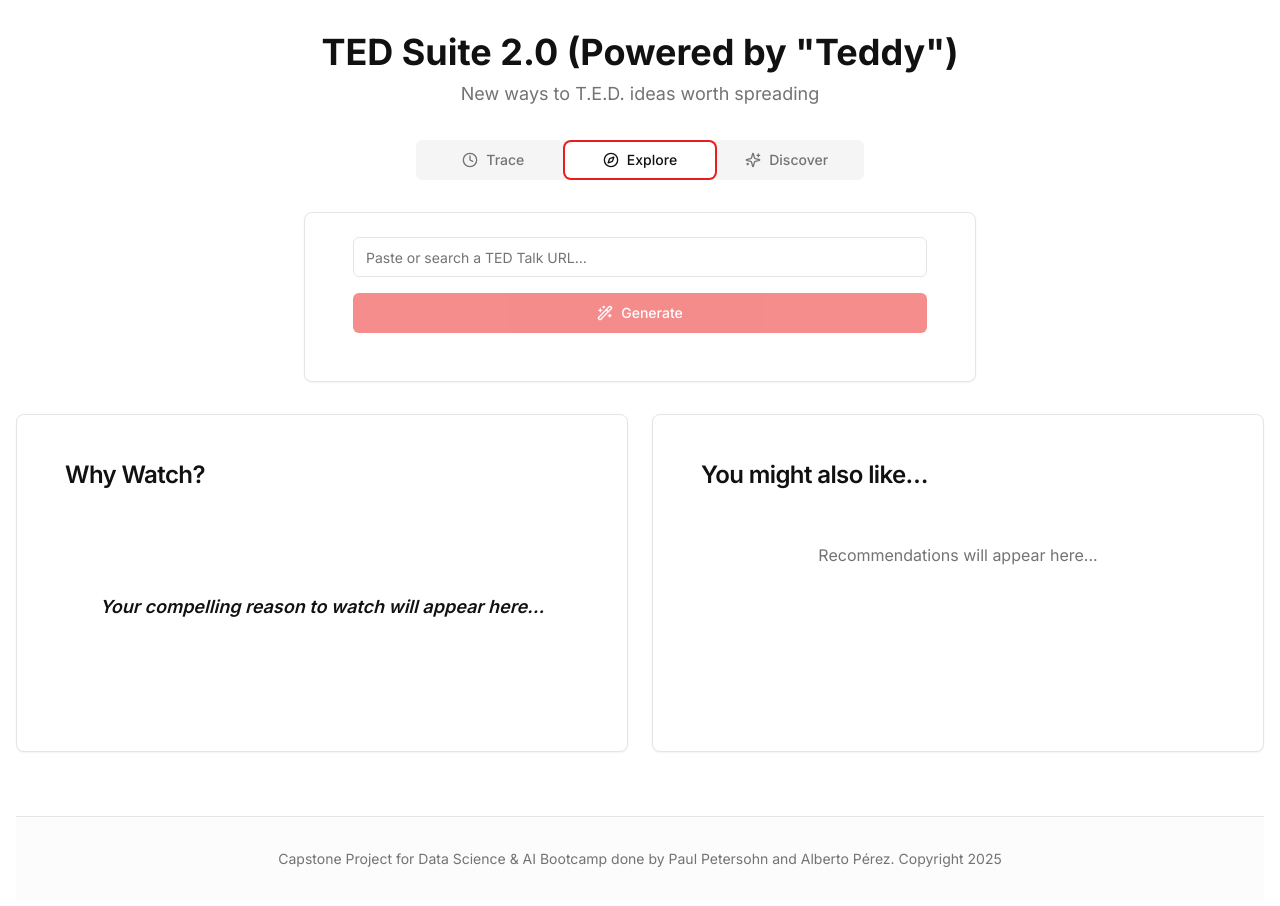
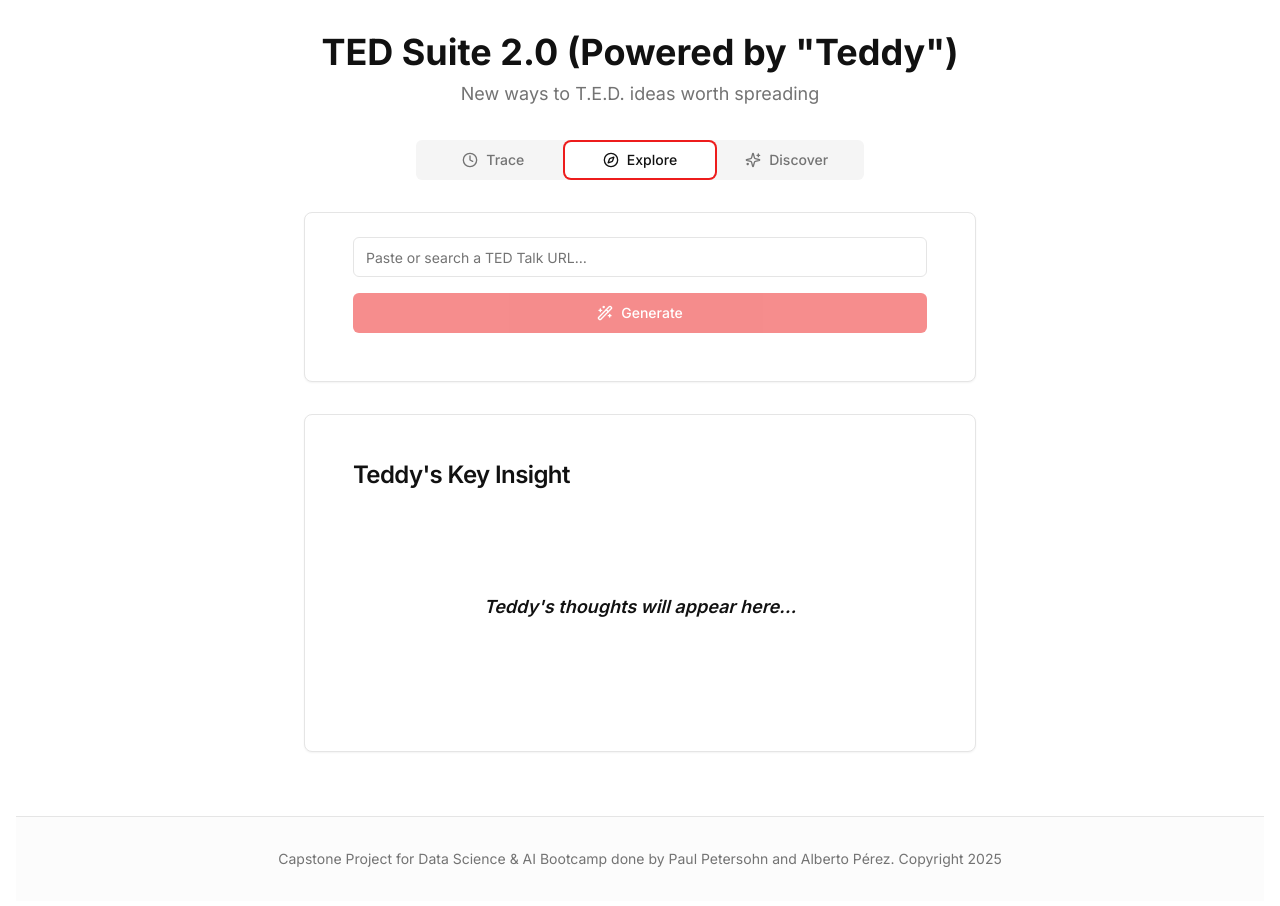
Before and after one commit to AlbertoPerezPM2/talk-flow-discover, a React (Vite) app: page / in a window 1280 px wide. Both pictures are taken after a click on the tab "Explore". Shown: the top 906 px of the page. Built offline with nearby package versions, Linux system fonts and the light colour scheme.

Commit message:
Refactor UI elements
- Delete tag chips in Discover Tab output.
- Change "Why watch" text to "Teddy's Key Insight" and update placeholder text in Explore Tab.
- Remove the "You might also like..." section.

```diff
--- a/src/components/TedExplorer.tsx
+++ b/src/components/TedExplorer.tsx
@@ -270,66 +270,20 @@ const TedExplorer: React.FC = () => {
               </Card>
             )}
 
-            {/* Results Grid */}
-            <div className="grid grid-cols-1 md:grid-cols-2 gap-6 mt-8">
+            {/* Results */}
+            <div className="w-full max-w-2xl mx-auto mt-8">
               {/* Why Watch */}
               <Card className="ted-card">
                 <CardHeader>
-                  <CardTitle>Why Watch?</CardTitle>
+                  <CardTitle>Teddy's Key Insight</CardTitle>
                 </CardHeader>
                 <CardContent>
                   <p className="text-lg font-semibold italic min-h-[12rem] flex items-center justify-center text-center">
-                    {whyWatch || "Your compelling reason to watch will appear here..."}
+                    {whyWatch || "Teddy's thoughts will appear here..."}
                   </p>
                 </CardContent>
               </Card>
 
-              {/* Recommendations */}
-              <Card className="ted-card">
-                <CardHeader>
-                  <CardTitle>You might also like…</CardTitle>
-                </CardHeader>
-                <CardContent>
-                  <div className="space-y-6">
-                    {Object.keys(recommendations).length > 0 ? (
-                      Object.entries(recommendations).map(([category, recs]) => (
-                        <div key={category}>
-                          <h4 className="font-medium text-sm mb-3 text-primary">
-                            If you're interested in {category}
-                          </h4>
-                          <div className="space-y-3">
-                            {recs.map((rec, idx) => (
-                              <div key={idx} className="flex items-start space-x-3">
-                                <img
-                                  src={rec.thumbnail}
-                                  alt={`${rec.title} thumbnail`}
-                                  className="w-16 h-12 object-cover rounded"
-                                />
-                                <div className="flex-1 min-w-0">
-                                  <h5 className="font-medium text-sm line-clamp-2">{rec.title}</h5>
-                                  <p className="text-sm text-muted-foreground">{rec.speaker}</p>
-                                  <a
-                                    href={rec.url}
-                                    target="_blank"
-                                    rel="noopener noreferrer"
-                                    className="text-primary text-xs hover:underline flex items-center gap-1 mt-1"
-                                  >
-                                    Watch <ExternalLink className="w-3 h-3" />
-                                  </a>
-                                </div>
-                              </div>
-                            ))}
-                          </div>
-                        </div>
-                      ))
-                    ) : (
-                      <p className="text-muted-foreground text-center py-8">
-                        Recommendations will appear here...
-                      </p>
-                    )}
-                  </div>
-                </CardContent>
-              </Card>
             </div>
           </TabsContent>
 
@@ -398,16 +352,6 @@ const TedExplorer: React.FC = () => {
                       <div className="p-4 space-y-2">
                         <h3 className="font-semibold line-clamp-2">{talk.title}</h3>
                         <p className="text-sm text-muted-foreground">{talk.speaker}</p>
-                        <div className="flex flex-wrap gap-1">
-                          {talk.tags.map((tag, tagIdx) => (
-                            <span
-                              key={tagIdx}
-                              className="px-2 py-1 bg-secondary text-secondary-foreground text-xs rounded-full"
-                            >
-                              {tag}
-                            </span>
-                          ))}
-                        </div>
                         <a
                           href={talk.url}
                           target="_blank"
```
